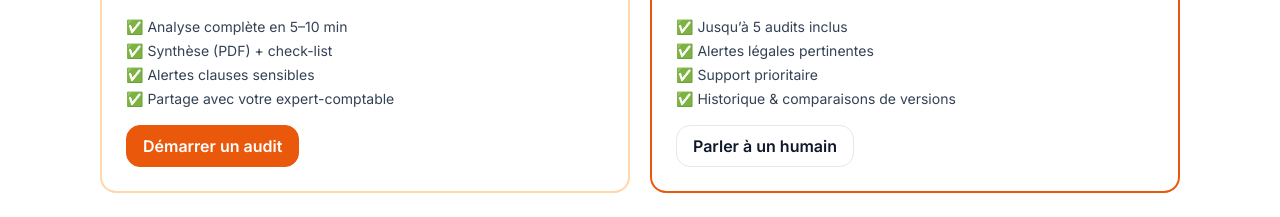
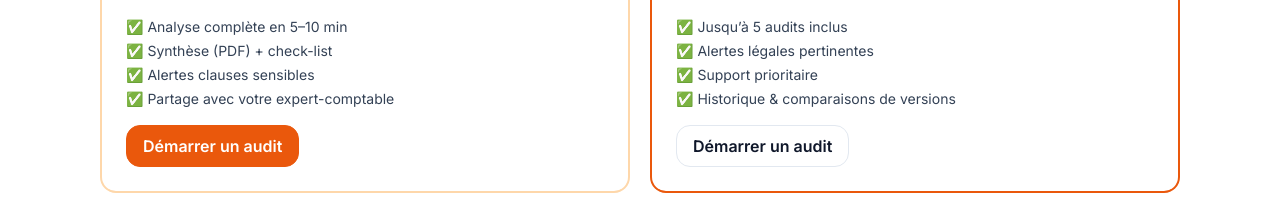
Before and after one commit to LexBaux/lexbaux-site, a Next.js app: page / in a window 1280 px wide. Shown: the part 1844-2061 px from the top of the page. Built offline with nearby package versions, Linux system fonts and the light colour scheme.

Commit message:
démarrer un audit

```diff
--- a/app/page.tsx
+++ b/app/page.tsx
@@ -381,7 +381,7 @@ const showExample = () => {
                 <li>✅ Historique & comparaisons de versions</li>
               </ul>
               <div className="mt-4">
-                <a href="#demo" className="inline-flex items-center rounded-[14px] bg-white font-semibold px-4 py-2 border border-slate-200 hover:bg-slate-50">Parler à un humain</a>
+                <a href="#demo" className="inline-flex items-center rounded-[14px] bg-white font-semibold px-4 py-2 border border-slate-200 hover:bg-slate-50">Démarrer un audit</a>
               </div>
             </div>
           </div>
```
